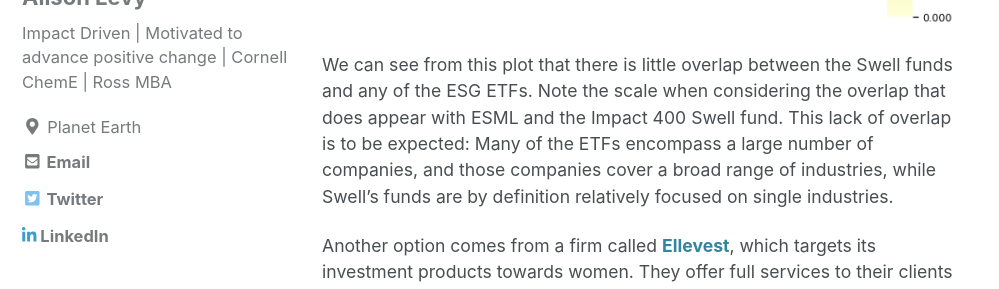
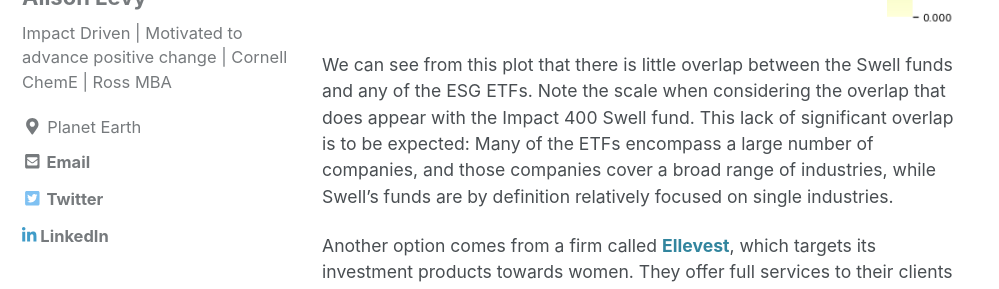
Before and after one commit to amlturbo/amlturbo.github.io, a Jekyll site: the page built from _posts/2019-02-03-ESG-ETFs-data.md, in a window 1280 px wide and 900 px high, scrolled down 13300 px. Shown: the part 206-495 px from the top of the window, without its empty margins (0-999 px from the left). Built offline with Jekyll 4.4.1, drawn with Linux system fonts in a browser that asks for light colours; cached includes are drawn as plain includes; nearby versions of some CDN libraries.

Commit message:
Update 2019-02-03-ESG-ETFs-data.md

```diff
--- a/_posts/2019-02-03-ESG-ETFs-data.md
+++ b/_posts/2019-02-03-ESG-ETFs-data.md
@@ -191,7 +191,7 @@
 ![image-center]({{ site.baseurl }}
 /assets/images/jacplotswell.png){: .align-center}
 
-We can see from this plot that there is little overlap between the Swell funds and any of the ESG ETFs. Note the scale when considering the overlap that does appear with ESML and the Impact 400 Swell fund. This lack of overlap is to be expected: Many of the ETFs encompass a large number of companies, and those companies cover a broad range of industries, while Swell’s funds are by definition relatively focused on single industries.
+We can see from this plot that there is little overlap between the Swell funds and any of the ESG ETFs. Note the scale when considering the overlap that does appear with the Impact 400 Swell fund. This lack of significant overlap is to be expected: Many of the ETFs encompass a large number of companies, and those companies cover a broad range of industries, while Swell’s funds are by definition relatively focused on single industries.
 
 Another option comes from a firm called [Ellevest](https://www.ellevest.com/), which targets its investment products towards women. They offer full services to their clients similar to what you’d get at another investment company, but they gear their principles towards counteracting some of the implicit biases that exist in the financial services market. They also offer [funds that claim an impact bent](https://www.ellevest.com/impact-investing), however I was unable to see what is included in them without opening an account.
 
```
